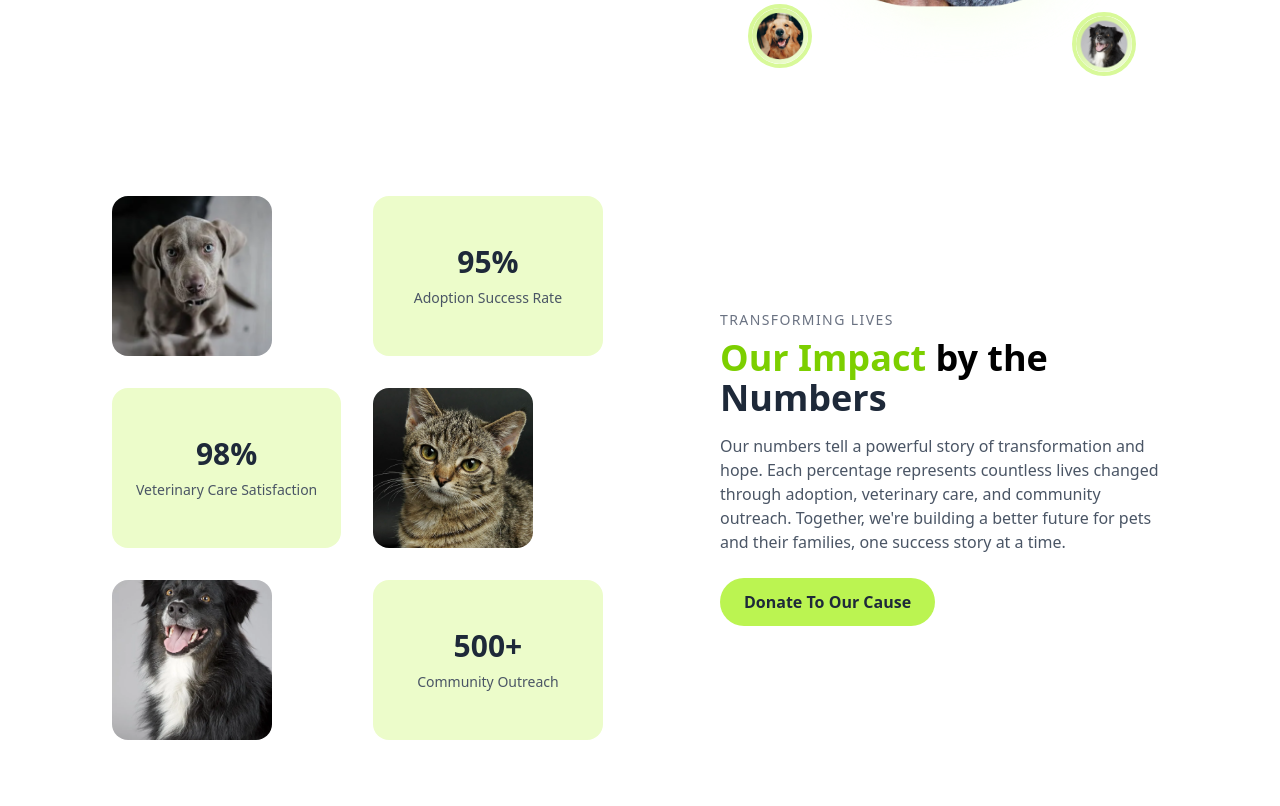
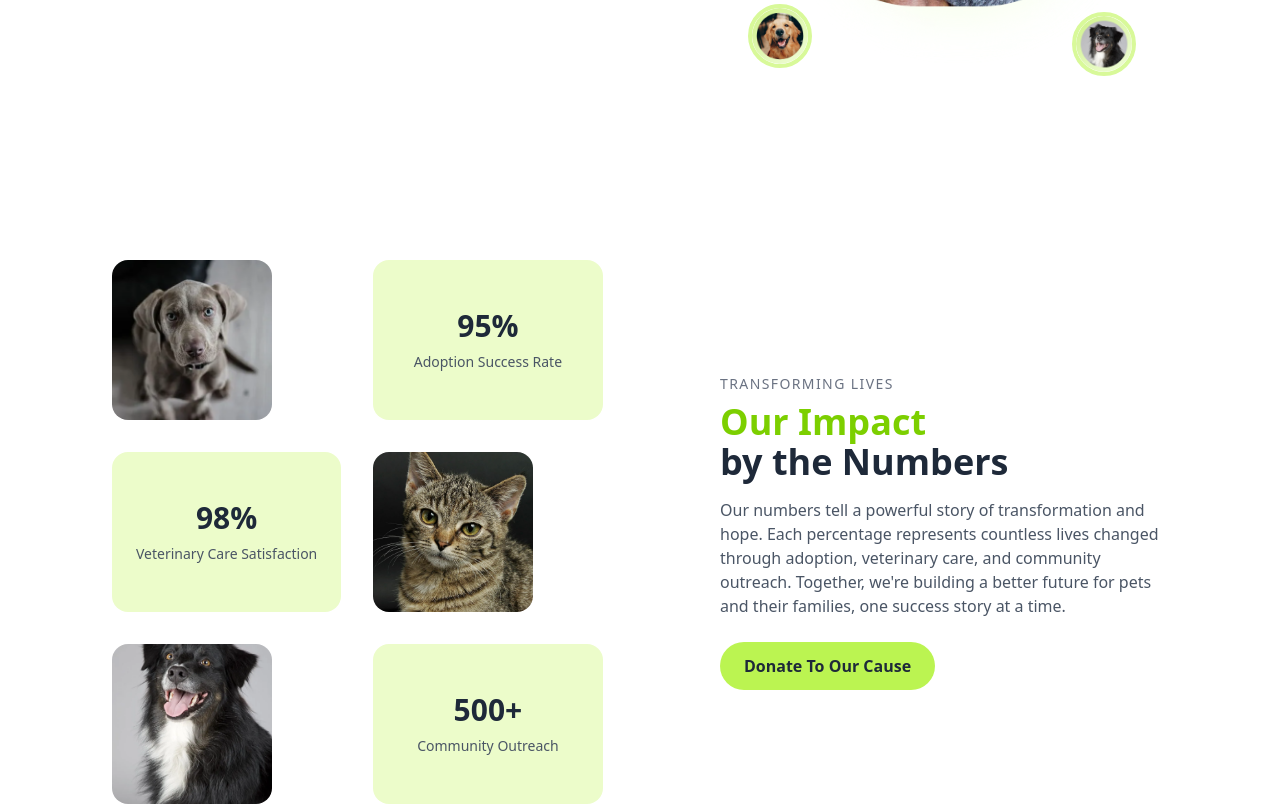
Before and after one commit to viveka941/Vetbuddy_service, a React (Vite) app in the folder frontend/: page / in a window 1280 px wide. Shown: the part 560-1366 px from the top of the page. Built offline with nearby package versions, Linux system fonts and the light colour scheme.

Commit message:
added animation in hero section

```diff
--- a/frontend/src/component/BlogSection.jsx
+++ b/frontend/src/component/BlogSection.jsx
@@ -41,7 +41,7 @@ export default function BlogSection() {
   return (
     <div className="py-16 px-4 md:px-20 bg-white text-center">
       <h4 className="uppercase tracking-wide text-gray-500 mb-2">
-        Animal Cove Resources
+        Vet Buddy Resources
       </h4>
       <h2 className="text-4xl font-bold mb-4">
         <span className="text-lime-600">Explore</span> Our Blog for Tails of Joy
--- a/frontend/src/component/ComprehensiveCare.jsx
+++ b/frontend/src/component/ComprehensiveCare.jsx
@@ -45,7 +45,7 @@ const ComprehensiveCare = () => {
           <span className="text-lime-600">Tailored</span> for Every Furry Friend
         </h2>
         <p className="text-gray-600 mb-8">
-          At Animal Cove, we understand that every pet is unique. Our comprehensive care approach combines
+          At Vet Buddy, we understand that every pet is unique. Our comprehensive care approach combines
           expert veterinary services, personalized enrichment programs, and dedicated adoption support to
           ensure your pet receives the attention and care they deserve throughout their journey with us.
         </p>
--- a/frontend/src/component/Footer.jsx
+++ b/frontend/src/component/Footer.jsx
@@ -15,7 +15,7 @@ export default function Footer() {
       <div className="max-w-7xl mx-auto grid grid-cols-1 sm:grid-cols-2 lg:grid-cols-5 gap-8">
         {/* Logo + Contact */}
         <div>
-          <h1 className="text-2xl font-bold text-lime-400">Animal Cove</h1>
+          <h1 className="text-2xl font-bold text-lime-400">Vet Buddy</h1>
           <p className="text-sm mb-6">UNLEASHING JOY, ONE PAW AT A TIME</p>
           <ul className="space-y-2 text-sm">
             <li className="flex items-center gap-2">
@@ -91,7 +91,7 @@ export default function Footer() {
 
       {/* Bottom Line */}
       <div className="border-t border-green-700 mt-10 pt-6 text-xs text-center sm:text-left sm:flex justify-between text-white/70">
-        <p>2025 © Animal Cove. All Rights Reserved</p>
+        <p>2025 © Vet Buddy. All Rights Reserved</p>
         <div className="flex justify-center sm:justify-end gap-4 mt-2 sm:mt-0">
           <span>Designed by Techiee Gaurav</span>
           <span>Powered by Techiee</span>
--- a/frontend/src/component/Hero.jsx
+++ b/frontend/src/component/Hero.jsx
@@ -1,10 +1,20 @@
-import React, { useState } from "react";
+import React, { useState, useEffect } from "react";
 import { useNavigate } from "react-router-dom";
 import AnimatedDonation from "./AnimatedDonation";
 
 const Hero = () => {
   const navigate = useNavigate();
   const [showDonation, setShowDonation] = useState(false);
+  const [showContent, setShowContent] = useState(false);
+
+  useEffect(() => {
+    // Show content immediately
+    const timer = setTimeout(() => {
+      setShowContent(true);
+    }, 100);
+
+    return () => clearTimeout(timer);
+  }, []);
 
   const handleDonateClick = () => {
     setShowDonation(true);
@@ -16,16 +26,35 @@ const Hero = () => {
       <section className="flex flex-col-reverse md:flex-row items-center justify-between px-6 md:px-20 py-12 bg-white">
         {/* Left Content */}
         <div className="text-center md:text-left max-w-xl">
-          <h1 className="text-4xl md:text-5xl font-bold leading-tight text-gray-800">
-            <span className="text-lime-500">Unleashing</span> Joy, One <br />
-            Paw at a Time
+          <h1 className={`text-4xl md:text-5xl font-bold leading-tight text-gray-800 transition-all duration-500 transform ${
+            showContent
+              ? 'opacity-100 translate-y-0'
+              : 'opacity-0 translate-y-8'
+          }`}>
+            <span className={`inline-block transition-all duration-500 delay-100 ${
+              showContent ? 'opacity-100 translate-x-0' : 'opacity-0 -translate-x-8'
+            } text-lime-500`}>Unleashing</span>{" "}
+            <span className={`inline-block transition-all duration-500 delay-200 ${
+              showContent ? 'opacity-100 translate-x-0' : 'opacity-0 translate-x-8'
+            }`}>Joy,</span>{" "}
+            <span className={`inline-block transition-all duration-500 delay-300 ${
+              showContent ? 'opacity-100 translate-x-0' : 'opacity-0 -translate-x-8'
+            }`}>One</span>{" "}
+            <br />
+            <span className={`inline-block transition-all duration-500 delay-400 ${
+              showContent ? 'opacity-100 translate-x-0' : 'opacity-0 translate-x-8'
+            }`}>Paw at a Time</span>
           </h1>
-          <p className="text-gray-600 mt-4">
+          <p className={`text-gray-600 mt-4 transition-all duration-500 delay-500 ${
+            showContent ? 'opacity-100 translate-y-0' : 'opacity-0 translate-y-8'
+          }`}>
             Welcome to our pet adoption platform where we connect loving families with pets in need.
             Every adoption creates a forever home and a new beginning. Join us in making a difference
             in the lives of these wonderful animals.
           </p>
-          <div className="mt-6 flex flex-col md:flex-row items-center justify-center md:justify-start gap-4">
+          <div className={`mt-6 flex flex-col md:flex-row items-center justify-center md:justify-start gap-4 transition-all duration-500 delay-600 ${
+            showContent ? 'opacity-100 translate-y-0' : 'opacity-0 translate-y-8'
+          }`}>
             <button
               onClick={() => navigate('/adopt')}
               className="bg-lime-300 hover:bg-lime-400 text-gray-900 font-semibold px-6 py-3 rounded-full transition"
@@ -42,7 +71,9 @@ const Hero = () => {
         </div>
 
         {/* Right Image */}
-        <div className="relative mt-10 md:mt-0">
+        <div className={`relative mt-10 md:mt-0 transition-all duration-500 delay-700 ${
+          showContent ? 'opacity-100 translate-x-0' : 'opacity-0 translate-x-8'
+        }`}>
           <img
             src="/images/hero-main.webp"
             alt="Hero"
--- a/frontend/src/component/HeroSection.jsx
+++ b/frontend/src/component/HeroSection.jsx
@@ -32,12 +32,6 @@ const HeroSection = () => {
           alt="Woman with dog"
           className="w-[300px] md:w-[350px] rounded-[2rem] object-cover"
         />
-        {/* <div className="absolute -bottom-4 left-4 bg-lime-200 p-4 rounded-xl">
-          <img
-            src="/images/paw.png"
-            className="w-6 h-6 object-contain"
-          />
-        </div> */}
       </div>
     </section>
   );
--- a/frontend/src/component/ImpactStats.jsx
+++ b/frontend/src/component/ImpactStats.jsx
@@ -1,25 +1,65 @@
-import React from "react";
+import React, { useState, useEffect, useRef } from "react";
 
 const ImpactStats = () => {
+  const [isVisible, setIsVisible] = useState(false);
+  const sectionRef = useRef(null);
+
+  useEffect(() => {
+    const observer = new IntersectionObserver(
+      ([entry]) => {
+        // Trigger animation when the section is 20% visible
+        if (entry.isIntersecting && entry.intersectionRatio >= 0.2) {
+          setIsVisible(true);
+        } else if (!entry.isIntersecting) {
+          // Reset animation when scrolling back up
+          setIsVisible(false);
+        }
+      },
+      {
+        threshold: [0.2, 0.5, 0.8], // Multiple thresholds for smoother detection
+        rootMargin: "-50px 0px", // Start animation slightly before reaching the section
+      }
+    );
+
+    if (sectionRef.current) {
+      observer.observe(sectionRef.current);
+    }
+
+    return () => {
+      if (sectionRef.current) {
+        observer.unobserve(sectionRef.current);
+      }
+    };
+  }, []);
+
   return (
-    <section className="flex flex-col lg:flex-row justify-between items-center px-6 md:px-20 py-16 bg-white relative">
+    <section
+      ref={sectionRef}
+      className="flex flex-col lg:flex-row justify-between items-center px-6 md:px-20 py-16 bg-white relative min-h-screen"
+    >
       {/* Left Grid */}
       <div className="grid grid-cols-2 gap-6 lg:gap-8 mb-12 lg:mb-0">
         {/* Dog Image */}
         <img
           src="/images/dog1.webp"
           alt="Dog"
-          className="w-36 md:w-40 h-36 md:h-40 rounded-2xl object-cover"
+          className={`w-36 md:w-40 h-36 md:h-40 rounded-2xl object-cover transition-all duration-700 delay-100 ${
+            isVisible ? 'opacity-100 translate-x-0' : 'opacity-0 -translate-x-8'
+          }`}
         />
 
         {/* Stat Box 1 */}
-        <div className="bg-lime-100 p-6 rounded-2xl flex flex-col justify-center items-center text-center">
+        <div className={`bg-lime-100 p-6 rounded-2xl flex flex-col justify-center items-center text-center transition-all duration-700 delay-200 ${
+          isVisible ? 'opacity-100 translate-x-0' : 'opacity-0 translate-x-8'
+        }`}>
           <h3 className="text-3xl font-bold text-gray-800">95%</h3>
           <p className="text-gray-600 text-sm mt-2">Adoption Success Rate</p>
         </div>
 
         {/* Stat Box 2 */}
-        <div className="bg-lime-100 p-6 rounded-2xl flex flex-col justify-center items-center text-center">
+        <div className={`bg-lime-100 p-6 rounded-2xl flex flex-col justify-center items-center text-center transition-all duration-700 delay-300 ${
+          isVisible ? 'opacity-100 translate-x-0' : 'opacity-0 -translate-x-8'
+        }`}>
           <h3 className="text-3xl font-bold text-gray-800">98%</h3>
           <p className="text-gray-600 text-sm mt-2">
             Veterinary Care Satisfaction
@@ -30,39 +70,55 @@ const ImpactStats = () => {
         <img
           src="/images/cat1.jpg"
           alt="Cat"
-          className="w-36 md:w-40 h-36 md:h-40 rounded-2xl object-cover"
+          className={`w-36 md:w-40 h-36 md:h-40 rounded-2xl object-cover transition-all duration-700 delay-400 ${
+            isVisible ? 'opacity-100 translate-x-0' : 'opacity-0 translate-x-8'
+          }`}
         />
 
         {/* Dog Image 2 */}
         <img
           src="/images/dog2.webp"
           alt="Dog 2"
-          className="w-36 md:w-40 h-36 md:h-40 rounded-2xl object-cover"
+          className={`w-36 md:w-40 h-36 md:h-40 rounded-2xl object-cover transition-all duration-700 delay-500 ${
+            isVisible ? 'opacity-100 translate-x-0' : 'opacity-0 -translate-x-8'
+          }`}
         />
 
         {/* Stat Box 3 */}
-        <div className="bg-lime-100 p-6 rounded-2xl flex flex-col justify-center items-center text-center">
+        <div className={`bg-lime-100 p-6 rounded-2xl flex flex-col justify-center items-center text-center transition-all duration-700 delay-600 ${
+            isVisible ? 'opacity-100 translate-x-0' : 'opacity-0 translate-x-8'
+          }`}>
           <h3 className="text-3xl font-bold text-gray-800">500+</h3>
           <p className="text-gray-600 text-sm mt-2">Community Outreach</p>
         </div>
       </div>
 
       {/* Right Content */}
-      <div className="max-w-md text-center lg:text-left">
+      <div className={`max-w-md text-center lg:text-left transition-all duration-700 delay-700 ${
+        isVisible ? 'opacity-100 translate-x-0' : 'opacity-0 translate-x-8'
+      }`}>
         <p className="text-sm text-gray-500 uppercase tracking-widest">
           Transforming Lives
         </p>
         <h2 className="text-3xl md:text-4xl font-bold mt-2">
-          <span className="text-lime-500">Our Impact</span> by the{" "}
-          <span className="text-gray-800">Numbers</span>
+          <span className={`inline-block transition-all duration-700 delay-800 ${
+            isVisible ? 'opacity-100 translate-x-0' : 'opacity-0 -translate-x-8'
+          } text-lime-500`}>Our Impact</span>{" "}
+          <span className={`inline-block transition-all duration-700 delay-900 ${
+            isVisible ? 'opacity-100 translate-x-0' : 'opacity-0 translate-x-8'
+          } text-gray-800`}>by the Numbers</span>
         </h2>
-        <p className="text-gray-600 mt-4">
+        <p className={`text-gray-600 mt-4 transition-all duration-700 delay-1000 ${
+          isVisible ? 'opacity-100 translate-y-0' : 'opacity-0 translate-y-8'
+        }`}>
           Our numbers tell a powerful story of transformation and hope. Each percentage
           represents countless lives changed through adoption, veterinary care, and
           community outreach. Together, we're building a better future for pets and
           their families, one success story at a time.
         </p>
-        <button className="mt-6 bg-lime-300 hover:bg-lime-400 text-gray-800 font-semibold px-6 py-3 rounded-full transition">
+        <button className={`mt-6 bg-lime-300 hover:bg-lime-400 text-gray-800 font-semibold px-6 py-3 rounded-full transition-all duration-700 delay-1100 ${
+          isVisible ? 'opacity-100 translate-y-0' : 'opacity-0 translate-y-8'
+        }`}>
           Donate To Our Cause
         </button>
       </div>
--- a/frontend/src/component/TeamSection.jsx
+++ b/frontend/src/component/TeamSection.jsx
@@ -54,13 +54,13 @@ export default function TeamSection() {
   return (
     <div className="py-16 px-4 md:px-20 bg-white text-center">
       <h4 className="uppercase tracking-wide text-gray-500 mb-2">
-        Behind Animal Cove
+        Behind Vet Buddy
       </h4>
       <h2 className="text-4xl font-bold mb-4">
         Our Passionate <span className="text-lime-600">Team</span>
       </h2>
       <p className="max-w-xl mx-auto text-gray-600 mb-6">
-        Meet the dedicated individuals who make Animal Cove a special place for pets and their families.
+        Meet the dedicated individuals who make Vet Buddy a special place for pets and their families.
         Our team combines professional expertise with genuine love for animals, working tirelessly to
         ensure every pet receives the care and attention they deserve.
       </p>
--- a/frontend/src/component/Testimonials.jsx
+++ b/frontend/src/component/Testimonials.jsx
@@ -14,18 +14,18 @@ const Testimonials = () => {
         </h2>
         <p className="text-gray-600 text-base leading-relaxed">
           Discover the heartwarming stories from families who have found their perfect companions
-          through Animal Cove. These testimonials reflect the joy and love that our pets bring
+          through Vet Buddy. These testimonials reflect the joy and love that our pets bring
           into people's lives, and the lasting impact of our adoption and care services.
         </p>
 
         {/* Testimonial Card */}
         <div className="border border-lime-300 rounded-xl p-6 space-y-4 max-w-lg bg-white shadow-md">
           <p className="text-gray-700 leading-relaxed">
-            Our experience with Animal Cove has been nothing short of
+            Our experience with Vet Buddy has been nothing short of
             extraordinary. We adopted Luna, a playful Labrador mix, and she has
             filled our home with boundless joy. The team's dedication to the
             well-being of the animals is truly heartwarming. We couldn't be
-            happier with our furry addition, all thanks to Animal Cove.
+            happier with our furry addition, all thanks to Vet Buddy.
           </p>
           <div className="flex items-center gap-4">
             <img
```
